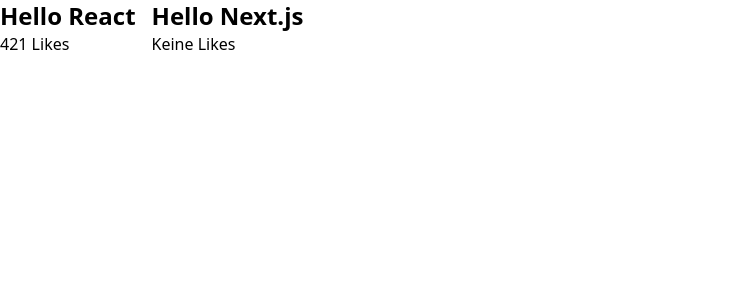
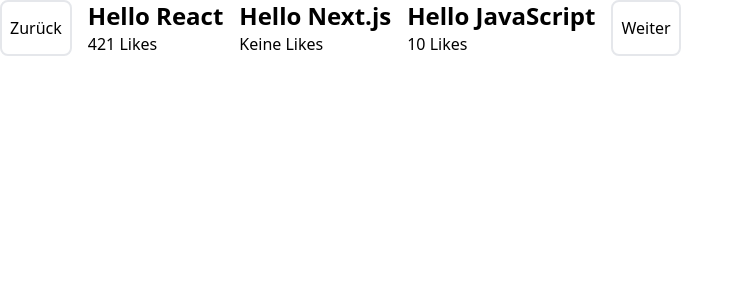
Before and after one commit to nilshartmann/po-react-intro, a React (Vite) app: page / in a window 1280 px wide. Shown: the top 300 px of the page, without its empty margins (0-744 px from the left). Built offline with nearby package versions, Linux system fonts and the light colour scheme.

Commit message:
5: State

```diff
--- a/src/App.tsx
+++ b/src/App.tsx
@@ -1,5 +1,4 @@
-import ArticleCard from "./ArticleCard";
-import ArticleList from "./ArticleList.tsx";
+import ArticleSlider from "./ArticleSlider.tsx";
 
 const article1 = {
   id: "1",
@@ -13,10 +12,28 @@
   title: "Hello Next.js",
 };
 
+const article3 = {
+  id: "3",
+  likes: 10,
+  title: "Hello JavaScript",
+};
+const article4 = {
+  id: "4",
+  likes: 10,
+  title: "Hello HTML",
+};
+const article5 = {
+  id: "5",
+  likes: 10,
+  title: "Hello TypeScript",
+};
+
 export default function App() {
   return (
     <div>
-      <ArticleList articles={[article1, article2]} />
+      <ArticleSlider
+        articles={[article1, article2, article3, article4, article5]}
+      />
     </div>
   );
 }
--- /dev/null
+++ b/src/ArticleSlider.tsx
@@ -0,0 +1,23 @@
+import { Article } from "./types.ts";
+import { useState } from "react";
+import ArticleList from "./ArticleList.tsx";
+
+type ArticleSliderProps = {
+  articles: Article[];
+};
+
+export default function ArticleSlider({ articles }: ArticleSliderProps) {
+  const [first, setFirst] = useState(0);
+
+  const visibleArticles = articles.slice(first, first + 3);
+
+  return (
+    <div className={"flex space-x-4"}>
+      <button onClick={() => setFirst(first - 1)}>Zurück</button>
+
+      <ArticleList articles={visibleArticles} />
+
+      <button onClick={() => setFirst(first + 1)}>Weiter</button>
+    </div>
+  );
+}
--- a/src/index.css
+++ b/src/index.css
@@ -7,7 +7,16 @@
 @tailwind utilities;
 
 @layer components {
-  .btn-primary {
-    @apply rounded-full bg-violet-500 px-5 py-2 font-semibold text-white shadow-md hover:bg-violet-700 focus:outline-none focus:ring focus:ring-violet-400 focus:ring-opacity-75;
+  h1 {
+    @apply text-2xl font-bold
+  }
+  button {
+    @apply px-2 py-1 rounded-lg border-2 cursor-pointer
+  }
+  button:hover {
+    @apply bg-gray-200
+  }
+  button:disabled {
+    @apply text-gray-300
   }
 }
```
Also changed, not shown: uebungen/05_state_und_interaktivitaet.md (added, +47 -0 lines).
